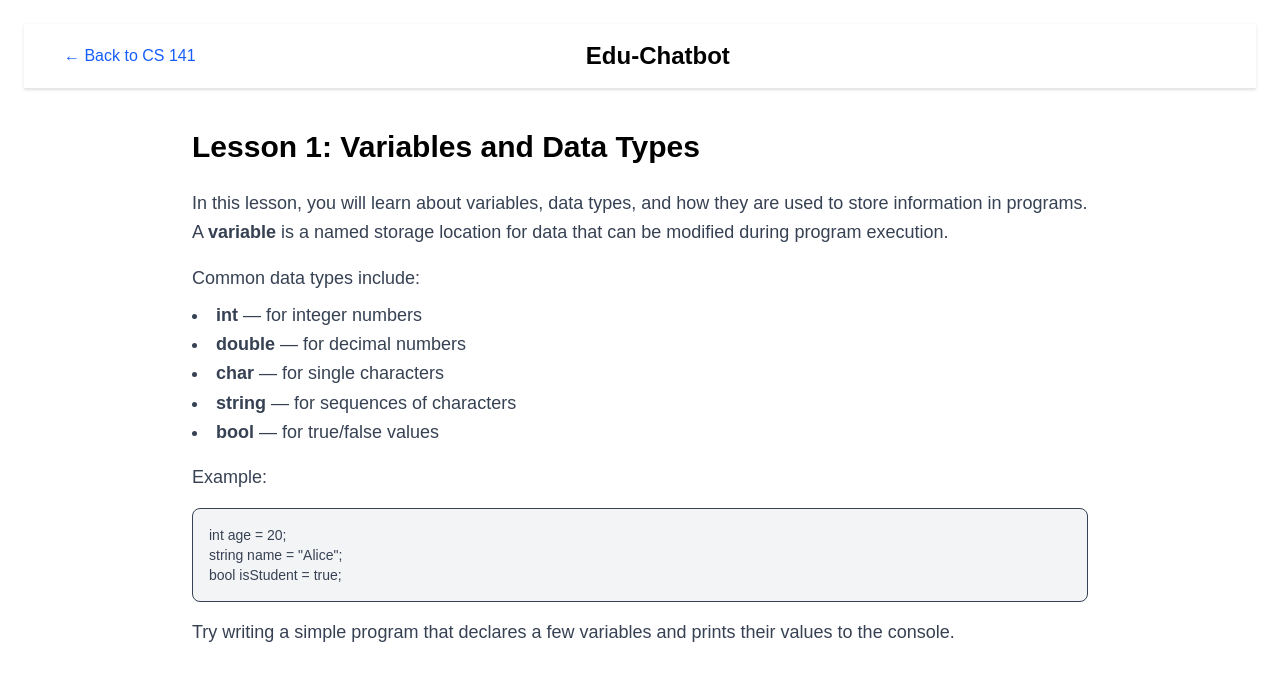
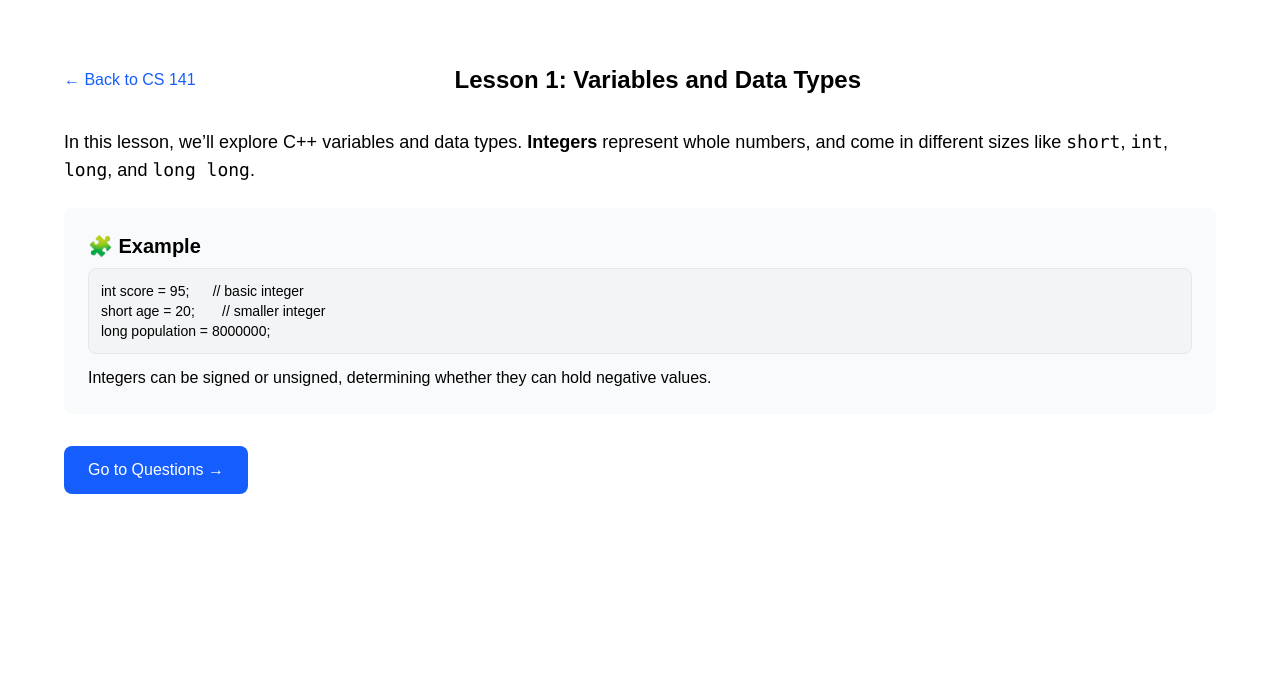
Before and after one commit to k15karthik/EducationalChatbot, a Next.js app: page /courses/cs141/lesson1 in a window 1280 px wide. Shown: the top 680 px of the page. Built offline with nearby package versions, Linux system fonts and the light colour scheme.

Commit message:
Made some basic progress on the chatbot

```diff
--- a/src/app/courses/cs141/lesson1/page.tsx
+++ b/src/app/courses/cs141/lesson1/page.tsx
@@ -1,56 +1,214 @@
-import Link from "next/link";
+"use client";
+
+import { useState } from "react";
 
 export default function Lesson1Page() {
+  // lesson + quiz state
+  const [view, setView] = useState<"lesson" | "quiz">("lesson");
+  const [currentQ, setCurrentQ] = useState(0);
+  const [loading, setLoading] = useState(false);
+  const [answer, setAnswer] = useState("");
+  const [feedback, setFeedback] = useState("");
+  const [isCorrect, setIsCorrect] = useState<boolean | null>(null);
+  const [selected, setSelected] = useState<string | null>(null);
+
+  // mixed quiz questions
+  const questions = [
+    {
+      type: "short",
+      question: "Explain what an integer is in C++.",
+    },
+    {
+      type: "mc",
+      question: "Which of the following correctly declares an integer variable in C++?",
+      choices: [
+        "int number = 10;",
+        "integer num = 10;",
+        "num int = 10;",
+        "var number = 10;",
+      ],
+    },
+    {
+      type: "short",
+      question:
+        "What is the difference between a signed and an unsigned integer in C++?",
+    },
+  ];
+
+  // AI grading call
+  const gradeWithAI = async (question: string, studentAnswer: string) => {
+    setLoading(true);
+    setFeedback("");
+    try {
+      const res = await fetch("/api/grade", {
+        method: "POST",
+        headers: { "Content-Type": "application/json" },
+        body: JSON.stringify({ question, studentAnswer }),
+      });
+      const data = await res.json();
+
+      // Ensure feedback always starts with "Nice try, but..." if wrong
+      if (!data.correct && !data.feedback.startsWith("Nice try")) {
+        data.feedback = "Nice try, but " + data.feedback.charAt(0).toLowerCase() + data.feedback.slice(1);
+      }
+
+      setFeedback(data.feedback);
+      setIsCorrect(data.correct);
+      if (data.correct) {
+        setTimeout(() => {
+          setCurrentQ((prev) => prev + 1);
+          setAnswer("");
+          setSelected(null);
+          setFeedback("");
+          setIsCorrect(null);
+        }, 1800);
+      }
+    } catch {
+      setFeedback("⚠️ Error: Unable to connect to AI grader.");
+    } finally {
+      setLoading(false);
+    }
+  };
+
+  const handleSubmit = async () => {
+    const q = questions[currentQ];
+    if (!answer.trim()) return;
+    await gradeWithAI(q.question, answer);
+  };
+
+  const handleMC = async (choice: string) => {
+    if (loading) return;
+    setSelected(choice);
+    await gradeWithAI(questions[currentQ].question, choice);
+  };
+
+  const q = questions[currentQ];
+
   return (
-    <div className="min-h-screen bg-white text-black flex flex-col">
-      {/* Top Navbar */}
-      <header className="flex justify-between items-center px-10 py-4 border-b border-gray-200 bg-white shadow-sm">
-        <Link
+    <div className="min-h-screen bg-white text-black p-10">
+      {/* Top Navigation */}
+      <header className="flex justify-between items-center mb-8">
+        <a
           href="/courses/cs141"
           className="text-blue-600 font-medium hover:underline"
         >
           ← Back to CS 141
-        </Link>
-        <h1 className="text-2xl font-bold">Edu-Chatbot</h1>
-        <div className="w-24" /> {/* spacer for symmetry */}
+        </a>
+        <h1 className="text-2xl font-bold">Lesson 1: Variables and Data Types</h1>
+        <div className="w-24" />
       </header>
 
-      {/* Lesson Content */}
-      <main className="flex-1 px-16 py-10 max-w-5xl mx-auto">
-        <h2 className="text-3xl font-bold mb-6">Lesson 1: Variables and Data Types</h2>
-
-        <section className="text-lg text-gray-700 leading-relaxed space-y-4">
-          <p>
-            In this lesson, you will learn about variables, data types, and how they are used to
-            store information in programs. A <strong>variable</strong> is a named storage location
-            for data that can be modified during program execution.
+      {/* Lesson Section */}
+      {view === "lesson" && (
+        <>
+          <p className="text-lg mb-6">
+            In this lesson, we’ll explore C++ variables and data types.
+            <strong> Integers</strong> represent whole numbers, and come in
+            different sizes like <code>short</code>, <code>int</code>,{" "}
+            <code>long</code>, and <code>long long</code>.
           </p>
 
-          <p>
-            Common data types include:
-            <ul className="list-disc list-inside mt-2">
-              <li><strong>int</strong> — for integer numbers</li>
-              <li><strong>double</strong> — for decimal numbers</li>
-              <li><strong>char</strong> — for single characters</li>
-              <li><strong>string</strong> — for sequences of characters</li>
-              <li><strong>bool</strong> — for true/false values</li>
-            </ul>
-          </p>
+          <div className="bg-gray-50 p-6 rounded-lg mb-8">
+            <h2 className="text-xl font-semibold mb-2">🧩 Example</h2>
+            <pre className="bg-gray-100 rounded-lg p-3 border border-gray-200 text-sm font-mono">
+{`int score = 95;      // basic integer
+short age = 20;       // smaller integer
+long population = 8000000;`}
+            </pre>
+            <p className="mt-3">
+              Integers can be signed or unsigned, determining whether they can
+              hold negative values.
+            </p>
+          </div>
 
-          <p>
-            Example:
-          </p>
-          <pre className="bg-gray-100 rounded-lg p-4 text-sm font-mono border">
-{`int age = 20;
-string name = "Alice";
-bool isStudent = true;`}
-          </pre>
+          <button
+            onClick={() => setView("quiz")}
+            className="bg-blue-600 text-white px-6 py-3 rounded-lg font-medium hover:brightness-110"
+          >
+            Go to Questions →
+          </button>
+        </>
+      )}
 
-          <p>
-            Try writing a simple program that declares a few variables and prints their values to the console.
-          </p>
-        </section>
-      </main>
+      {/* Quiz Section */}
+      {view === "quiz" && (
+        <>
+          <h2 className="text-2xl font-bold mb-6">
+            Lesson 1 Quiz — Question {currentQ + 1} of {questions.length}
+          </h2>
+
+          {currentQ < questions.length ? (
+            <>
+              {q.type === "short" && (
+                <div className="border rounded-xl p-6 bg-gray-50 mb-8">
+                  <h3 className="text-lg font-semibold mb-2">📝 {q.question}</h3>
+                  <textarea
+                    value={answer}
+                    onChange={(e) => setAnswer(e.target.value)}
+                    placeholder="Type your answer..."
+                    className="w-full border rounded-lg p-3 mb-4 focus:ring-2 focus:ring-blue-500"
+                  />
+                  <button
+                    onClick={handleSubmit}
+                    disabled={loading}
+                    className="bg-blue-600 text-white px-6 py-2 rounded-lg hover:brightness-110"
+                  >
+                    {loading ? "Grading..." : "Submit"}
+                  </button>
+                </div>
+              )}
+
+              {q.type === "mc" && (
+                <div className="border rounded-xl p-6 bg-gray-50 mb-8">
+                  <h3 className="text-lg font-semibold mb-4">🔘 {q.question}</h3>
+                  <div className="space-y-3">
+                    {q.choices!.map((choice, idx) => (
+                      <button
+                        key={idx}
+                        onClick={() => handleMC(choice)}
+                        disabled={loading}
+                        className={`w-full text-left border rounded-lg p-3 hover:bg-gray-100 ${
+                          selected === choice ? "bg-blue-50 border-blue-400" : ""
+                        }`}
+                      >
+                        {choice}
+                      </button>
+                    ))}
+                  </div>
+                </div>
+              )}
+
+              {feedback && (
+                <div
+                  className={`mt-4 p-4 rounded-lg ${
+                    isCorrect
+                      ? "bg-green-100 text-green-800"
+                      : "bg-yellow-100 text-yellow-800"
+                  }`}
+                >
+                  <p className="font-medium">{feedback}</p>
+                </div>
+              )}
+            </>
+          ) : (
+            <div className="mt-10 p-8 bg-green-50 rounded-xl border border-green-300">
+              <h3 className="text-2xl font-bold text-green-700 mb-3">
+                🎉 Excellent work!
+              </h3>
+              <p>
+                You’ve completed all Lesson 1 questions successfully. You can go
+                back to the CS141 course dashboard to continue.
+              </p>
+              <a
+                href="/courses/cs141"
+                className="inline-block mt-6 bg-blue-600 text-white px-6 py-2 rounded-lg hover:brightness-110"
+              >
+                ← Back to CS141
+              </a>
+            </div>
+          )}
+        </>
+      )}
     </div>
   );
 }
```
Also changed, not shown: src/app/api/grade/route.ts (added, +47 -0 lines).
